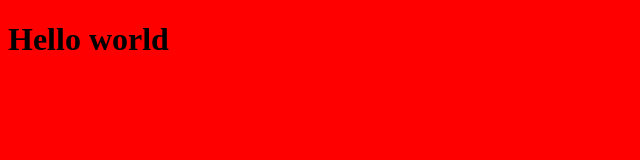
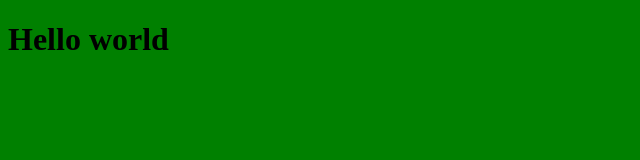
Before and after one commit to Gladkovia/ssh_jenkins, a plain HTML site: page index.html in a window 1280 px wide. Shown: the whole page, without its empty margins (0-640 px from the left). Drawn offline with Linux system fonts and the light colour scheme.

Commit message:
JobGitHub

```diff
--- a/index.html
+++ b/index.html
@@ -6,7 +6,7 @@
     <meta name="viewport" content="width=device-width, initial-scale=1.0">
     <title>Document</title>
 </head>
-<body bgcolor="red"></body>
+<body bgcolor="green"></body>
 <body>
     <h1>Hello world </h1>
 </body>
```
